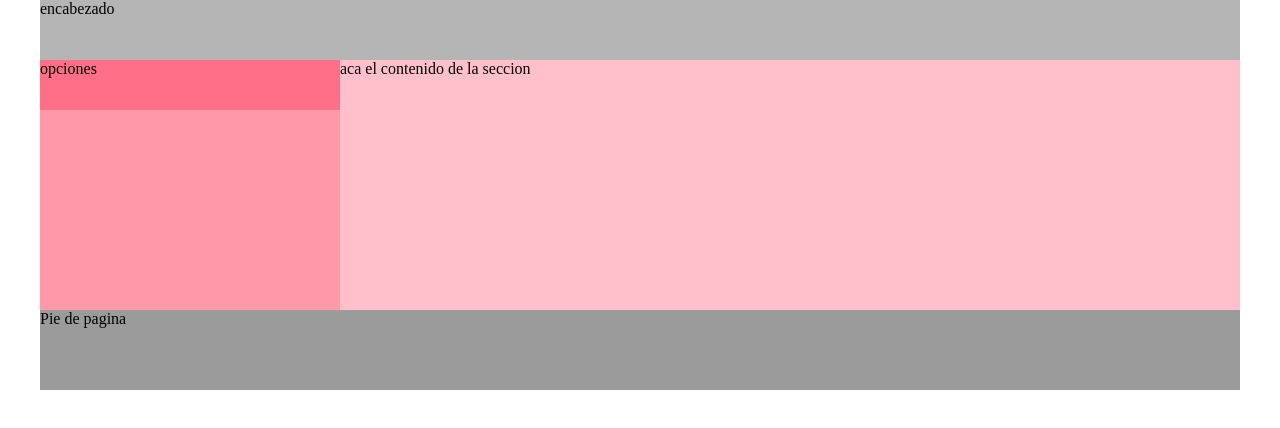
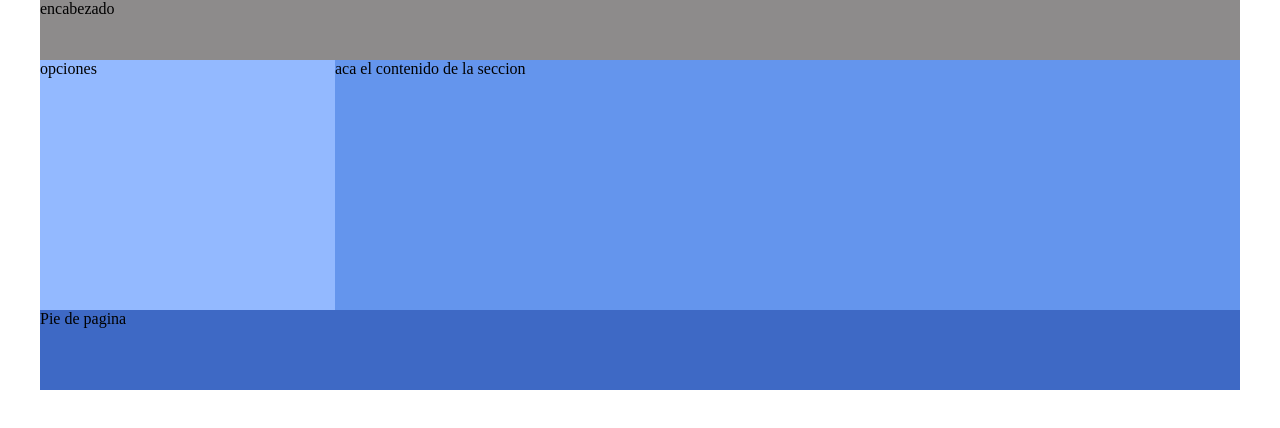
Before and after one commit to PaulaJGarciaR/EjercicioModeloCajasP, a plain HTML site: page index.html in a window 1280 px wide. Drawn offline with Linux system fonts and the light colour scheme.

Commit message:
Estructura con Grid

```diff
--- a/index.html
+++ b/index.html
@@ -12,14 +12,12 @@
      <header>
      encabezado
      </header>
-     <section>
        <nav>
          opciones
        </nav>
        <article>
          aca el contenido de la seccion
        </article>
-     </section>
      <footer>
        Pie de pagina
      </footer>
--- a/style.css
+++ b/style.css
@@ -3,32 +3,34 @@ body,html{
   margin:0;
 }
 header{
-  background-color: rgb(181, 181, 181);
+  background-color: rgb(141, 139, 139);
   height: 60px;
+  grid-area: header;
 }
-section{
-  background-color: rgb(255, 153, 170);
-  display: flex;
-}
+
 nav{
-  width:25%;
-  background-color:rgb(255, 111, 135);
-
-  height: 50px;
+  background-color:rgb(147, 185, 255);
+  grid-area: menu;
 }
 article{
-  width: 75%;
-
   height: 250px;
-  background-color: pink;
+  background-color: cornflowerblue;;
+  grid-area: content;
 
 }
 footer{
-  background-color: rgb(155, 155, 155);
+  background-color: rgb(62, 105, 197);
   height: 80px;
+  grid-area: footer;
 }
 #container{
   margin: 0 auto;
   width: 1200px;
   background-color: cornflowerblue;
+  display: grid;
+  grid-template-areas:
+  'header header header header'
+  'menu content content content'
+  'footer footer footer footer'
+  ;
 }
```
